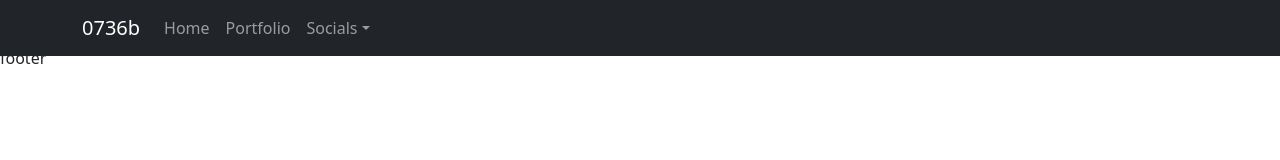
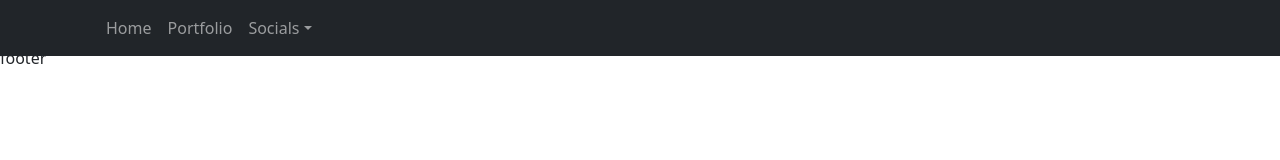
Before and after one commit to 0736b/myblog, a Next.js app in the folder frontend/: page / in a window 1280 px wide. Shown: the top 160 px of the page. Built offline with nearby package versions, Linux system fonts and the light colour scheme.

Commit message:
add: next config

```diff
--- a/frontend/components/Header.js
+++ b/frontend/components/Header.js
@@ -1,4 +1,5 @@
 import React from "react";
+import {APP_NAME} from "../config";
 import { useState } from "react";
 import {
   Navbar,
@@ -25,7 +26,7 @@
   return (
     <div>
       <Navbar color="dark" container="md" dark expand="md" fixed="top">
-        <NavbarBrand href="/">0736b</NavbarBrand>
+        <NavbarBrand href="/">{APP_NAME}</NavbarBrand>
         <NavbarToggler onClick={toggle} />
         <Collapse isOpen={isOpen} navbar>
           <Nav className="me-auto" navbar>
--- a/frontend/components/Layout.js
+++ b/frontend/components/Layout.js
@@ -1,4 +1,4 @@
-// do not use <React.Fragment></React.Fragment>
+// do not use <React.Fragmen> just use <> </>
 import Header from './Header'
 
 const Layout = ({children}) => {
--- /dev/null
+++ b/frontend/config.js
@@ -0,0 +1,5 @@
+import getConfig from 'next/config'
+const {publicRuntimeConfig} = getConfig()
+
+export const API = publicRuntimeConfig.PRODUCTION ? 'https://myblog.com' : 'http://localhost:8000';
+export const APP_NAME = publicRuntimeConfig.APP_NAME;
--- /dev/null
+++ b/frontend/next.config.js
@@ -0,0 +1,7 @@
+module.exports = {
+    publicRuntimeConfig: {
+        APP_NAME: '0736b',
+        API_DEVELOPMENT: 'http://localhost:8000/api',
+        PRODUCTION: false
+    }
+};
```
